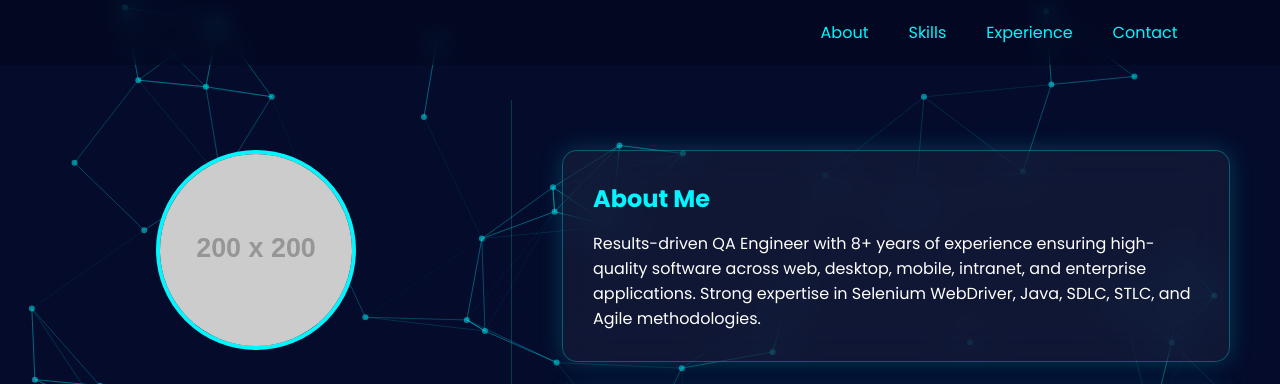
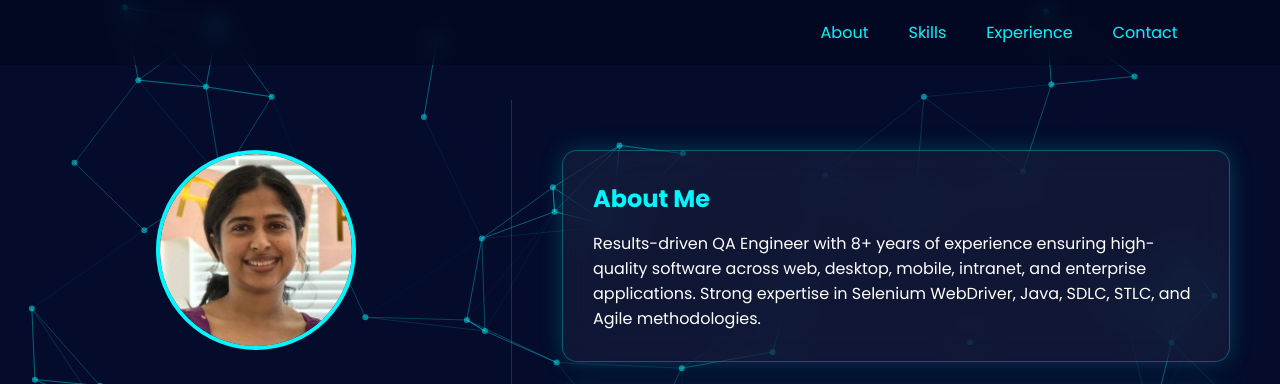
Before and after one commit to VishnupriyaJaganathan/vishnupriyaJaganathan.github.io, a plain HTML site: page index.html in a window 1280 px wide. Shown: the top 384 px of the page. Drawn offline with nearby package versions, Linux system fonts and the light colour scheme; placeholder pictures from the web are drawn by us.

Commit message:
Update index.html

```diff
--- a/index.html
+++ b/index.html
@@ -151,7 +151,7 @@
 
 <div class="left">
     <!-- Replace with your photo -->
-    <img src="https://via.placeholder.com/200" alt="Profile Photo">
+    <img src="profile.jpg" alt="Profile Photo">
     <h1>Vishnupriya Jaganathan</h1>
     <p>Senior QA Engineer | Selenium Automation Specialist | Agile Tester</p>
 
```
